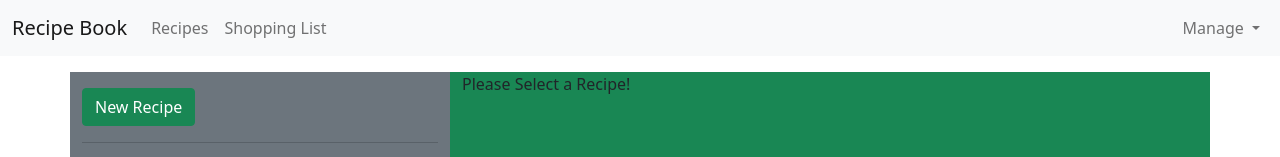
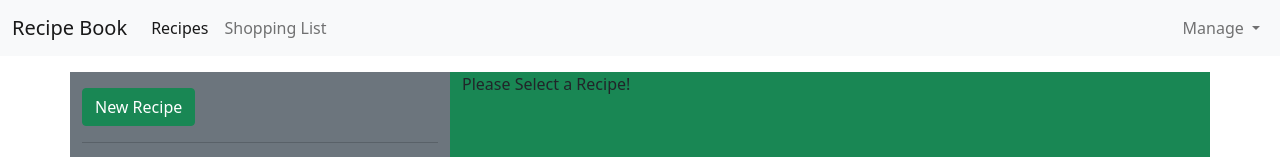
Before and after one commit to PplPrinceDalsaniya/Angular-Practice-RecipeApp, an Angular app: page /recipes in a window 1280 px wide. Shown: the top 157 px of the page. Built offline with nearby package versions, Linux system fonts and the light colour scheme.

Commit message:
Added routerLinkActive
- to show the current page, in navbar.

```diff
--- a/src/app/header/header.component.html
+++ b/src/app/header/header.component.html
@@ -7,10 +7,10 @@
     <div class="collapse navbar-collapse" id="navbarNavDropdown">
       <ul class="navbar-nav">
         <li class="nav-item">
-          <a class="nav-link" aria-current="page" routerLink="/recipes">Recipes</a>
+          <a class="nav-link" routerLinkActive="active" routerLink="/recipes">Recipes</a>
         </li>
         <li class="nav-item">
-          <a class="nav-link" routerLink="/shopping-list">Shopping List</a>
+          <a class="nav-link" routerLinkActive="active" routerLink="/shopping-list">Shopping List</a>
         </li>
       </ul>
 
```
